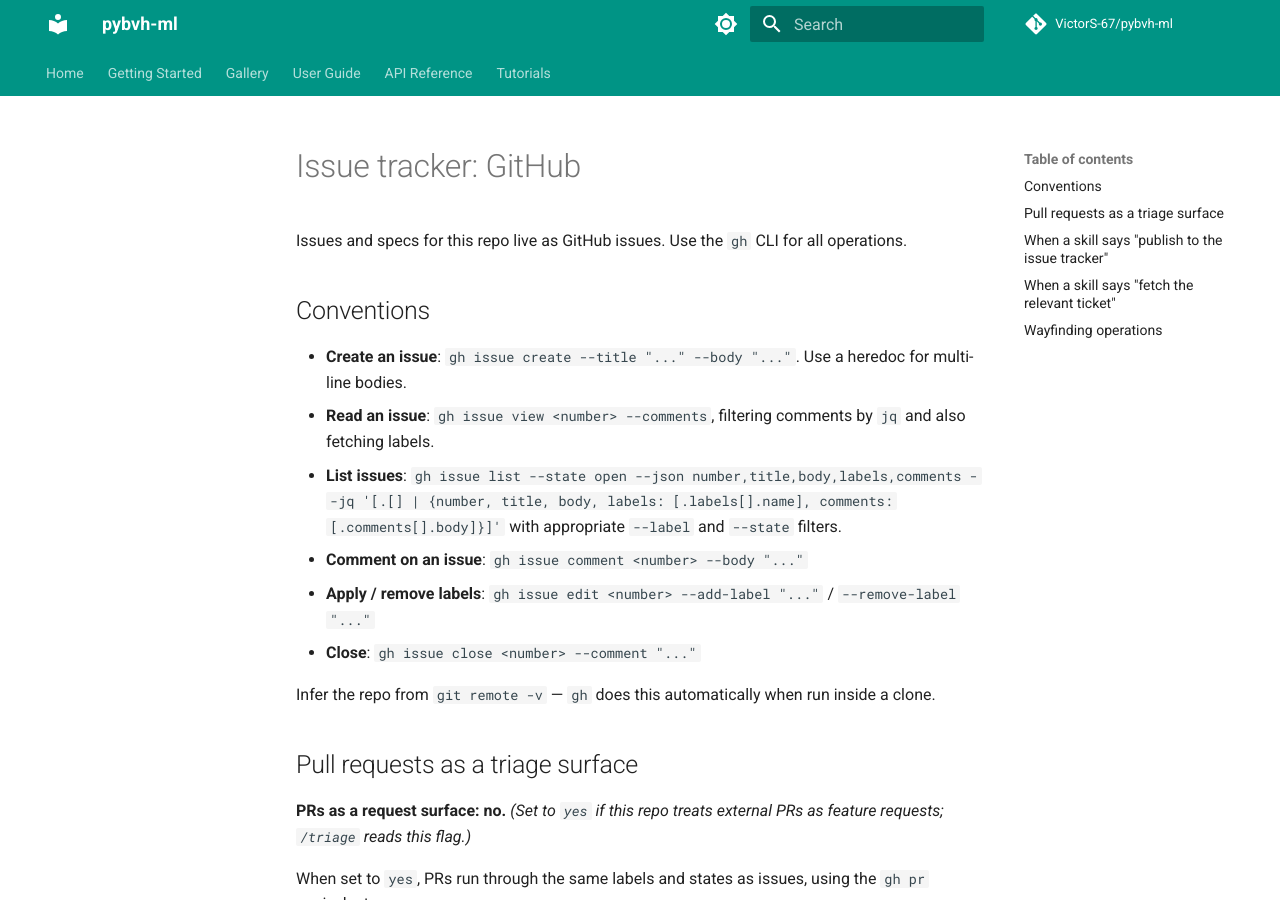
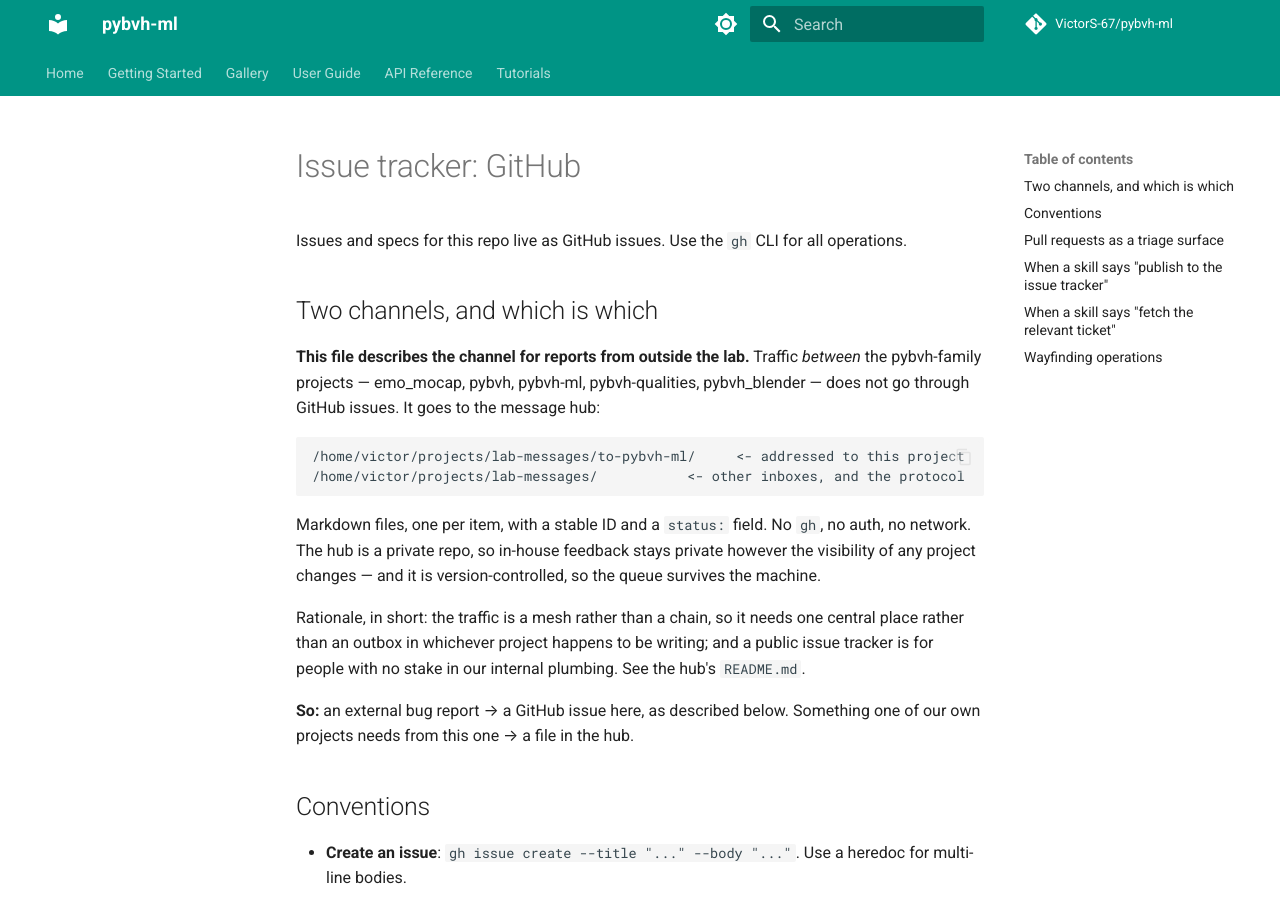
Before and after one commit to VictorS-67/pybvh-ml, an MkDocs documentation site: the page built from docs/agents/issue-tracker.md, in a window 1280 px wide and 900 px high. Built offline with MkDocs 1.6.1 and Material for MkDocs 9.7.7, drawn with Linux system fonts in a browser that asks for light colours; comment, search, counter and statistics services are not loaded.

Commit message:
Route in-house feedback through the lab-messages hub; GitHub issues stay for external reports

````diff
--- a/docs/agents/issue-tracker.md
+++ b/docs/agents/issue-tracker.md
@@ -1,6 +1,21 @@
 # Issue tracker: GitHub
 
 Issues and specs for this repo live as GitHub issues. Use the `gh` CLI for all operations.
+
+## Two channels, and which is which
+
+**This file describes the channel for reports from outside the lab.** Traffic *between* the pybvh-family projects — emo_mocap, pybvh, pybvh-ml, pybvh-qualities, pybvh_blender — does not go through GitHub issues. It goes to the message hub:
+
+```
+/home/victor/projects/lab-messages/to-pybvh-ml/     <- addressed to this project
+/home/victor/projects/lab-messages/           <- other inboxes, and the protocol
+```
+
+Markdown files, one per item, with a stable ID and a `status:` field. No `gh`, no auth, no network. The hub is a private repo, so in-house feedback stays private however the visibility of any project changes — and it is version-controlled, so the queue survives the machine.
+
+Rationale, in short: the traffic is a mesh rather than a chain, so it needs one central place rather than an outbox in whichever project happens to be writing; and a public issue tracker is for people with no stake in our internal plumbing. See the hub's `README.md`.
+
+**So:** an external bug report → a GitHub issue here, as described below. Something one of our own projects needs from this one → a file in the hub.
 
 ## Conventions
 
````
Also changed, not shown: CLAUDE.md (+6 -0 lines).
